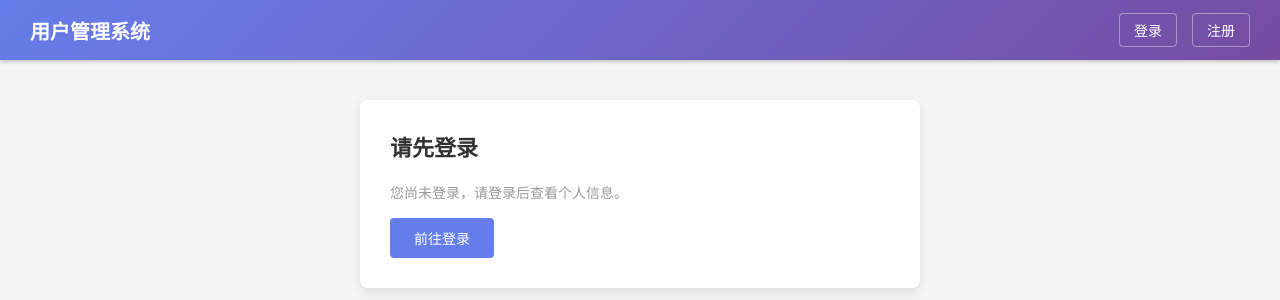
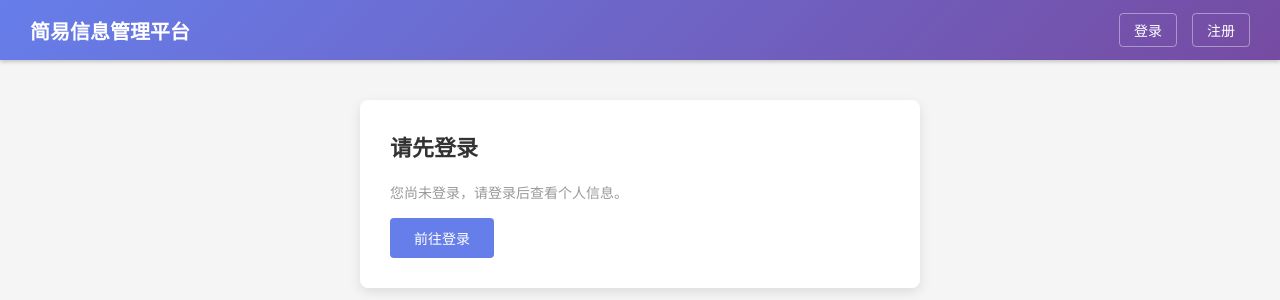
Before and after one commit to rise11-2/-, a Flask app: page / in a window 1280 px wide. Shown: the top 300 px of the page. Run offline with Flask 3, Linux system fonts and the light colour scheme.

Commit message:
项目名称改为：简易信息管理平台
Co-Authored-By: Claude <noreply@anthropic.com>

```diff
--- a/app.py
+++ b/app.py
@@ -365,7 +365,7 @@ def logout():
 if __name__ == "__main__":
     init_db()
     print("=" * 60)
-    print("  用户管理系统 — 安全加固版")
+    print("  简易信息管理平台 — 安全加固版")
     print("=" * 60)
     print(f"  监听地址:   http://0.0.0.0:5000")
     print(f"  数据库:     {DATABASE}")
--- a/templates/base.html
+++ b/templates/base.html
@@ -8,7 +8,7 @@
 </head>
 <body>
     <nav class="navbar">
-        <div class="nav-brand">用户管理系统</div>
+        <div class="nav-brand">简易信息管理平台</div>
         <div class="nav-menu">
             {% if session.get('username') %}
                 <span class="nav-welcome">欢迎，{{ session['username'] }}</span>
```
